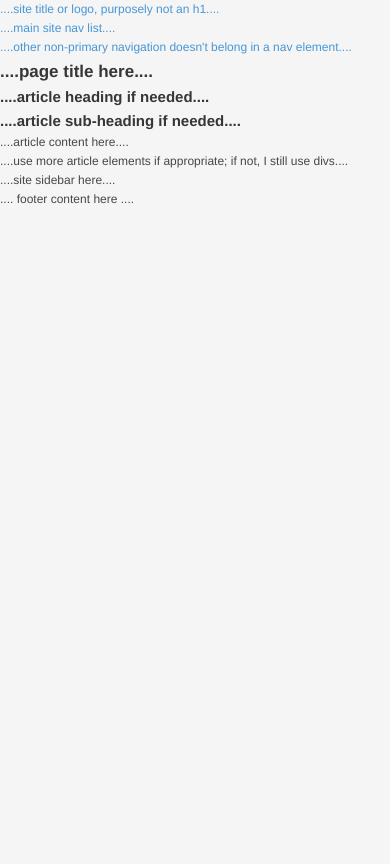
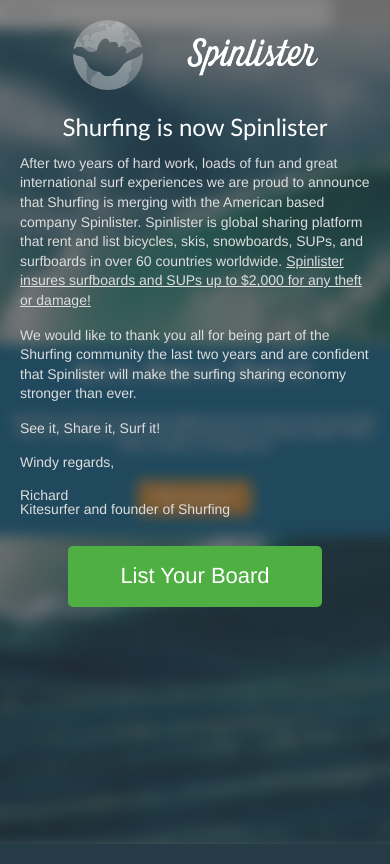
Before and after one commit to spinlister/shurfing-sunset, a plain HTML site: page index.html in a window 390 px wide. Drawn offline with Linux system fonts and the light colour scheme; a script that the page names is missing.

Commit message:
Adding a super simple, static, responsive page that lets users know about Shurfing + Spinlister

```diff
--- a/css/style.css
+++ b/css/style.css
@@ -54,9 +54,17 @@ table {
 /* @group Global */
 
 body {
-	background: #f5f5f5;
-	color: #474747;
-	font: 12px/1.6 "Helvetica Neue", HelveticaNeue, sans-serif;
+  background: #253b45 url(../img/shurfing-bg.jpg) no-repeat center center;
+  background-size: cover;
+  color: #ddd;
+  font: 18px/1.4 "Helvetica Neue", HelveticaNeue, sans-serif;
+  font-weight: 400;
+  -webkit-font-smoothing: antialiased;
+  min-height: 100%;
+}
+
+html {
+  height: 100%;
 }
 
 a {
@@ -73,17 +81,38 @@ p {
 }
 
 strong {
-	font-weight: bold;
+  font-weight: 500;
+}
+
+small {
+  font-size: 14px;
 }
 
 em {
   font-style: italic;
 }
 
+.underline {
+  text-decoration: underline;
+}
+
 .center {
+  /*margin: 0 auto;
+  position: relative;
+  width: 720px;*/
+  max-width: 720px;
+}
+
+.vert-center {
+  position: absolute;
+  top: 50%;
+  left: 50%;
+  transform: translate(-50%, -50%);
+}
+
+.img-center {
+  display: block;
   margin: 0 auto;
-	position: relative;
-	width: 978px;
 }
 
 .rounded {
@@ -91,7 +120,7 @@ em {
 }
 
 .shadowy {
-	box-shadow: 0px 1px 1px rgba(0,0,0,.24);
+  box-shadow: 0 1px 1px rgba(0,0,0,.24);
 }
 
 .clear {
@@ -138,7 +167,13 @@ em {
 
 /* @group Content */
 
+img.img-center {
+  margin-top: 20px;
+}
 
+.salutation {
+  line-height: 1;
+}
 
 /* @end */
 
@@ -148,13 +183,22 @@ em {
 
 /* @group Headings */
 
-h1, h2, h3, h4, h5, h6 {
-	color: #363636;
-	font-weight: bold;
+h1,
+h2,
+h3,
+h4,
+h5,
+h6 {
+  color: #fff;
+  font-weight: 500;
 }
 
 h1 {
-	font-size: 17px;
+  font-family: "PF DinText Pro", "ff-din-web", "Din 1451", Din, "Gill Sans", "Arial Narrow", "Tahoma", sans-serif;
+  font-size: 38px;
+  font-weight: 400;
+  margin: 20px 0 10px;
+  text-align: center;
 }
 
 h2 {
@@ -173,5 +217,54 @@ h4 {
 
 /* @group Forms */
 
+.btn {
+  font-weight: 500;
+}
+
+.btn-primary {
+  color: #fff;
+  background: #4faf43;
+}
+
+.btn.btn-lg {
+  border-radius: 5px;
+  display: block;
+  font-size: 22px;
+  margin: 30px auto 0;
+  padding: 15px;
+  text-align: center;
+  width: 224px;
+}
+
+.btn:hover {
+  text-decoration: none;
+}
 
 /* @end */
+
+@media only screen and (max-width : 400px) {
+  .img-center {
+    max-width: 70%;
+    height: auto;
+  }
+
+  h1 {
+    font-size: 24px;
+  }
+
+  p {
+    font-size: 14px;
+  }
+
+ .vert-center{
+    padding: 0 20px;
+    position: relative;
+    top: inherit;
+    left: inherit;
+    transform: inherit;
+  }
+
+  .btn.btn-lg {
+    margin-bottom: 20px;
+  }
+}
--- a/index.html
+++ b/index.html
@@ -3,59 +3,30 @@
 <head>
 	<meta charset="utf-8">
 	<meta http-equiv="X-UA-Compatible" content="IE=edge,chrome=1">
-	<title></title>
+	<meta name="viewport" content="width=device-width, initial-scale=1">
+	<title>Shurfing is now Spinlister</title>
 	<link rel="stylesheet" href="css/style.css">
 	<link rel="shortcut icon" type="image/x-icon" href="favicon.ico">
 	<script src="js/prefixfree.min.js"></script>
+	<script src="https://use.typekit.net/gvl7ixv.js" type="text/javascript"></script>
 	<!--[if lt IE 9]>
 		<script src="//html5shim.googlecode.com/svn/trunk/html5.js"></script>
 	<![endif]-->
 </head>
 <body>
-	<header role="banner">
-		<div class="masthead">
-			<a href="#"> ....site title or logo, purposely not an h1.... </a>
-		</div>
-		<nav id="nav">
-			<ul>
-				<li><a href="#">
-					....main site nav list....
-				</a></li>
-			</ul>
-		</nav>
-		<div id="secondary-nav">
-			<ul>
-				<li><a href="#">
-					....other non-primary navigation doesn't belong in a nav element....
-				</a></li>
-			</ul>
-		</div>
-	</header>
-
-
-	<section id="main-content" role="main">
-		<h1> ....page title here.... </h1>
-		<article>
-			<header>
-				<h2>....article heading if needed....</h2>
-				<h3>....article sub-heading if needed....</h3>
-			</header>
-			....article content here....
-		</article>
-		<article>
-			....use more article elements if appropriate; if not, I still use divs....
-		</article>
+	<section id="main-content" class="vert-center" role="main">
+		<div class="center">
+			<img src="img/shurfing-spinlister-logos.png" width="440" height="126" class="img-center">
+			<h1>Shurfing is now Spinlister</h1>
+			<article>
+				<p>After two years of hard work, loads of fun and great international surf experiences we are proud to announce that Shurfing is merging with the American based company Spinlister. Spinlister is global sharing platform that rent and list bicycles, skis, snowboards, SUPs, and surfboards in over 60 countries worldwide. <strong><span class="underline">Spinlister insures surfboards and SUPs up to $2,000 for any theft or damage!</span></strong></p>
+				<p>We would like to thank you all for being part of the Shurfing community the last two years and are confident that Spinlister will make the surfing sharing economy stronger than ever.</p>
+				<p><strong>See it, Share it, Surf it!</strong></p>
+				<p>Windy regards,</p>
+				<p class="salutation">Richard<br /><small>Kitesurfer and founder of Shurfing</small></p>
+			</article>
+			<a href="https://www.spinlister.com/list" class="btn btn-primary btn-lg">List Your Board</a>
+		</div><!--.center-->
 	</section>
-
-
-	<aside id="sidebar">
-		 ....site sidebar here....
-	</aside>
-
-
-	<footer>
-		.... footer content here ....
-	</footer>
-
 </body>
 </html>
```
Also changed, not shown: img/shurfing-bg.jpg (added), img/shurfing-spinlister-logos.png (added). Lines whose indentation alone changed are shown as unchanged.
